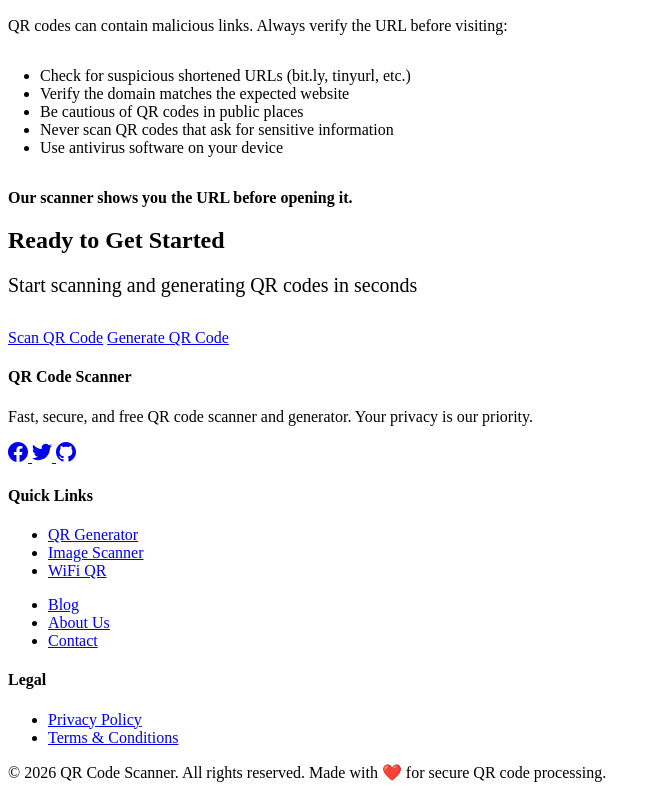
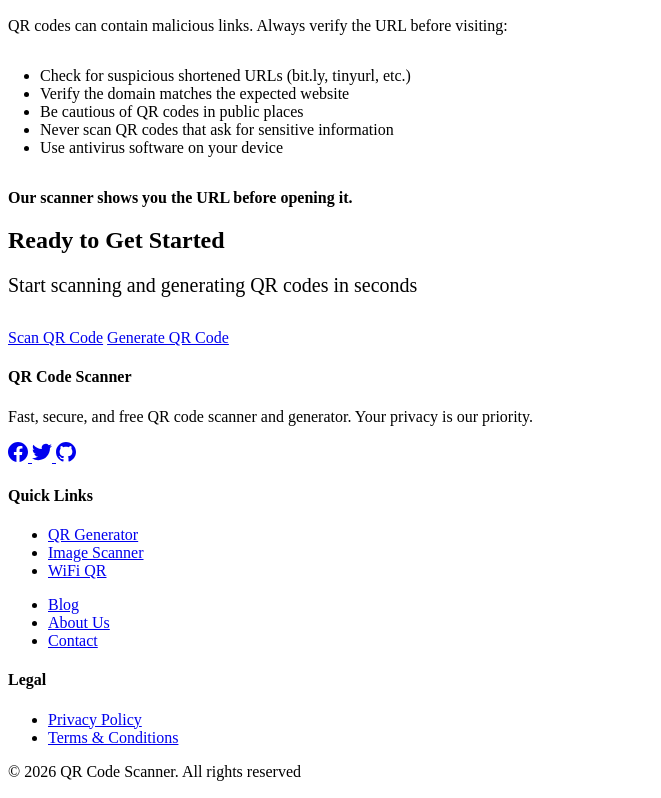
Before and after one commit to zainchoohan-glitch/qcs, a website built with Vite: page index.html in a window 1280 px wide. Shown: the part 10752-11550 px from the top of the page, without its empty margins (0-661 px from the left). Built offline with nearby package versions, Linux system fonts and the light colour scheme.

Commit message:
updated footer copyright

```diff
--- a/index.html
+++ b/index.html
@@ -333,7 +333,7 @@
       </div>
 
       <div class="footer-bottom">
-        <p>&copy; 2026 QR Code Scanner. All rights reserved. Made with ❤️ for secure QR code processing.</p>
+        <p>&copy; 2026 QR Code Scanner. All rights reserved</p>
       </div>
     </div>
   </footer>
```
